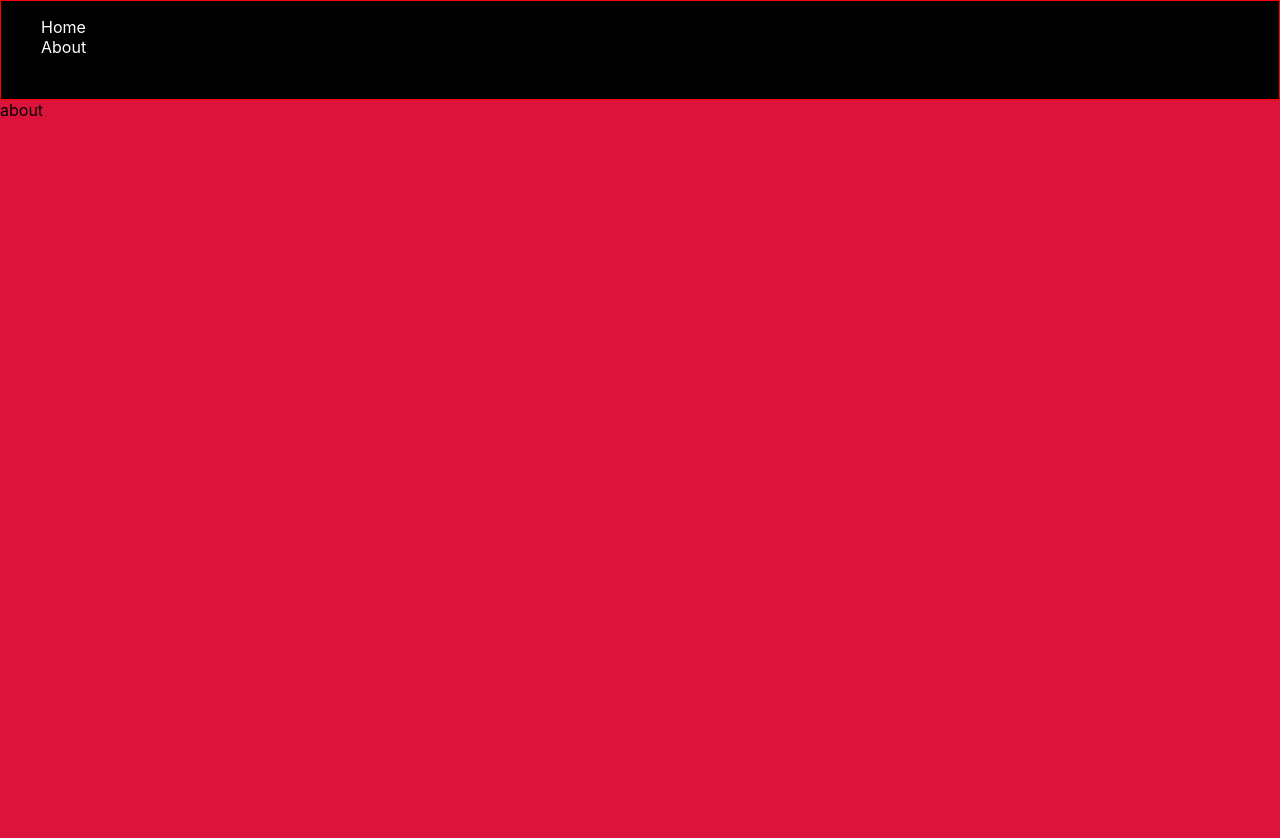
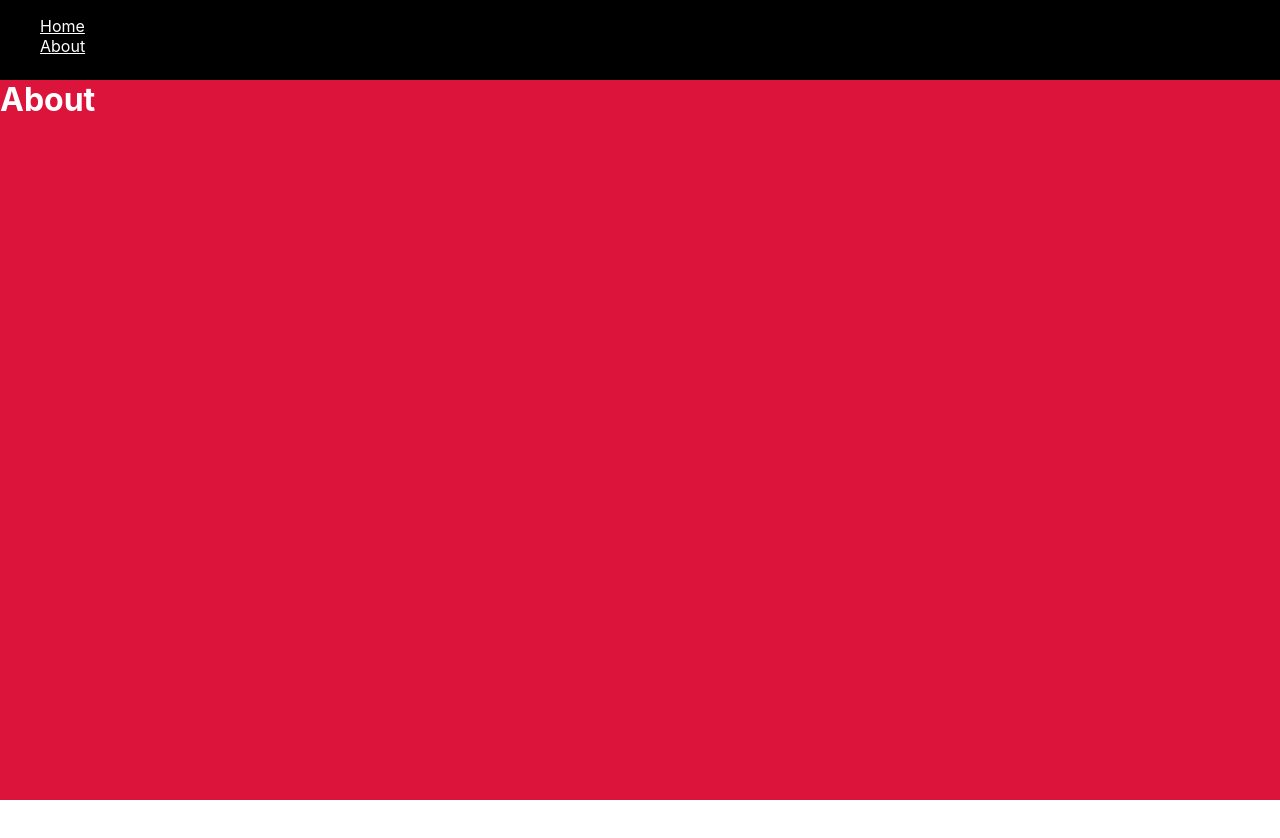
Before and after one commit to AngelRRand/testnextjsts, a Next.js app: page /about in a window 1280 px wide. Shown: the top 838 px of the page. After the commit the page ends 800 px from the top, so only its background shows below. Built offline with nearby package versions, Linux system fonts and the light colour scheme.

Commit message:
add styles

```diff
--- a/app/about/about.module.css
+++ b/app/about/about.module.css
@@ -1,4 +1,7 @@
 .container{
-    height: 100vh;
+    height: 90vh;
     background-color: crimson;
 }
+.title{
+    color: white;
+}
--- a/app/about/page.tsx
+++ b/app/about/page.tsx
@@ -2,7 +2,9 @@ import React from 'react'
 import styles from './about.module.css'
 const AboutPage = () => {
   return (
-    <div className={styles.container}>about</div>
+    <div className={styles.container}>
+      <h1 className={styles.title}>About</h1>
+    </div>
   )
 }
 
--- a/app/component/Navigation.module.css
+++ b/app/component/Navigation.module.css
@@ -9,6 +9,5 @@
 }
 
 .vamo{
-    height: 100px;
-    border: 1px solid red;
+    height: 10vh;
 }
--- a/styles/globals.css
+++ b/styles/globals.css
@@ -4,25 +4,8 @@ body {
   margin: 0;
   font-family: -apple-system, BlinkMacSystemFont, Segoe UI, Roboto, Oxygen,
     Ubuntu, Cantarell, Fira Sans, Droid Sans, Helvetica Neue, sans-serif;
-  box-sizing: border-box;
 }
-
-a {
-  color: inherit;
-  text-decoration: none;
+h1{
+  padding: 0;
+  margin: 0;
 }
-
-* {
-  box-sizing: border-box;
-}
-
-@media (prefers-color-scheme: dark) {
-  html {
-    color-scheme: dark;
-  }
-
-  body {
-    color: white;
-    background: black;
-  }
-}
```
